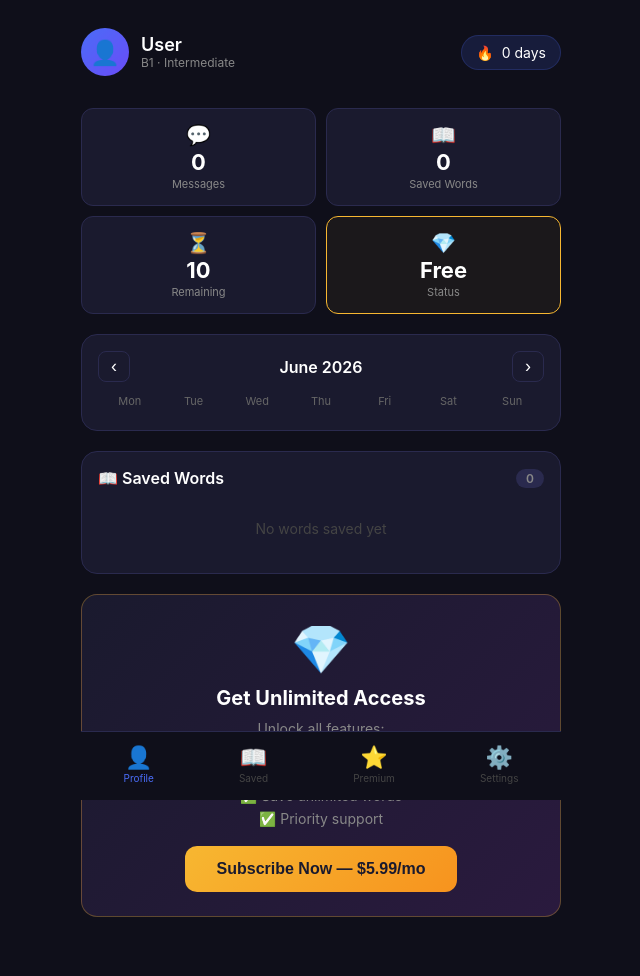
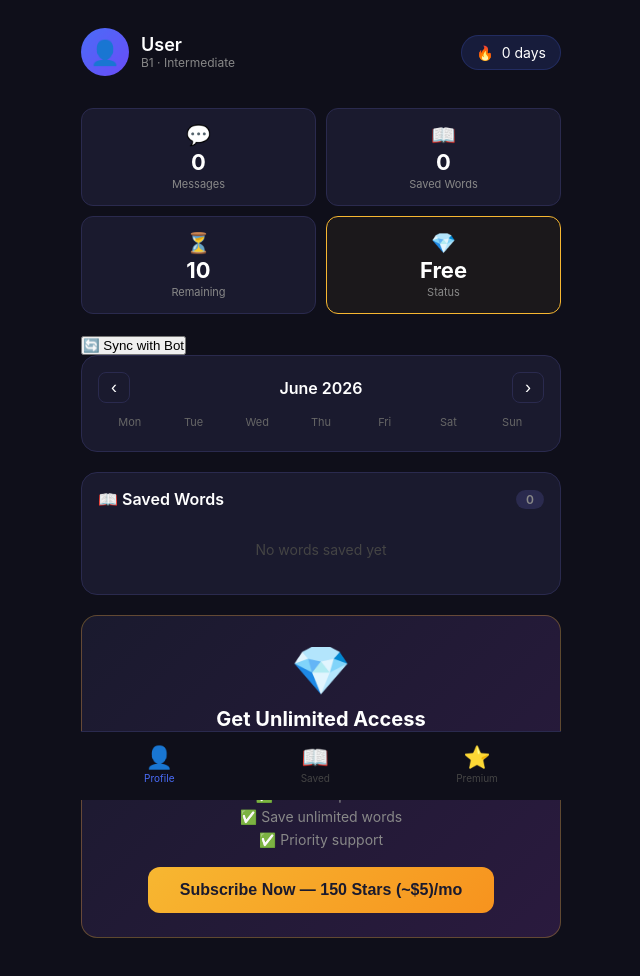
Before and after one commit to vasserg1977-del/english-tutor-webapp, a plain HTML site: page index.html in a window 1280 px wide. Shown: the whole page, without its empty margins (319-959 px from the left). Drawn offline with Linux system fonts and the light colour scheme; a script that the page names is missing.

Commit message:
Update index.html

```diff
--- a/index.html
+++ b/index.html
@@ -8,7 +8,6 @@
     <script src="https://telegram.org/js/telegram-web-app.js"></script>
 </head>
 <body>
-    <!-- Основной контейнер -->
     <div class="app" id="app">
 
         <!-- Шапка -->
@@ -51,6 +50,11 @@
             </div>
         </section>
 
+        <!-- Кнопка синхронизации -->
+        <button class="sync-btn" onclick="loadData()">
+            🔄 Sync with Bot
+        </button>
+
         <!-- Календарь -->
         <section class="calendar-section">
             <div class="calendar-header">
@@ -81,8 +85,6 @@
             </div>
         </section>
 
-
-
         <!-- Premium промо -->
         <section class="premium-promo" id="premiumPromo">
             <div class="premium-content">
@@ -94,7 +96,7 @@
                 ✅ Save unlimited words<br>
                 ✅ Priority support</p>
                 <button class="premium-btn" onclick="buyPremium()">
-                    Subscribe Now — $5.99/mo
+                    Subscribe Now — 150 Stars (~$5)/mo
                 </button>
             </div>
         </section>
@@ -113,10 +115,6 @@
                 <span class="nav-icon">⭐</span>
                 <span class="nav-label">Premium</span>
             </div>
-            <div class="nav-item" data-tab="settings">
-                <span class="nav-icon">⚙️</span>
-                <span class="nav-label">Settings</span>
-            </div>
         </nav>
 
     </div>
```
